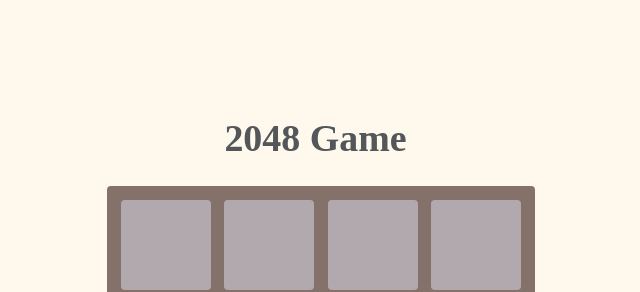
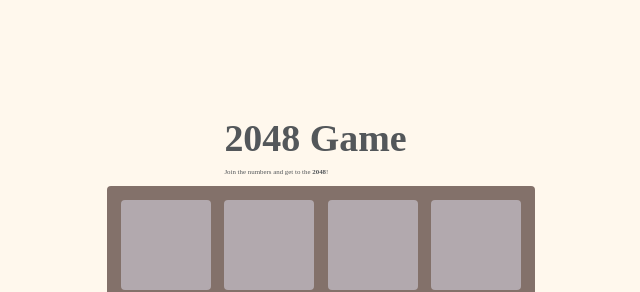
Before and after one commit to diana-moreno/2048-game, a website: page index.html in a window 1280 px wide. Shown: the top 292 px of the page, 319-959 px from the left. Drawn offline with nearby package versions, Linux system fonts and the light colour scheme.

Commit message:
add subtitle

```diff
--- a/index.html
+++ b/index.html
@@ -23,6 +23,7 @@
   <div class="container">
     <div id="title">
       <h2>2048 Game</h2>
+      <p>Join the numbers and get to the <b>2048</b>!</p>
     </div>
     <div id="container-score">
       Score: <span id="score">0</span>
```
